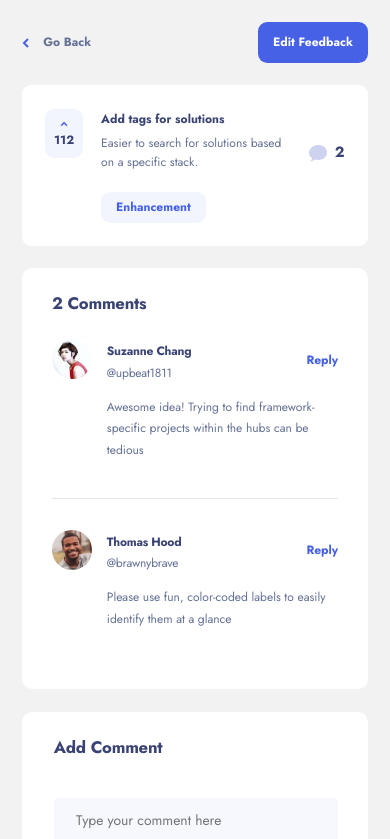
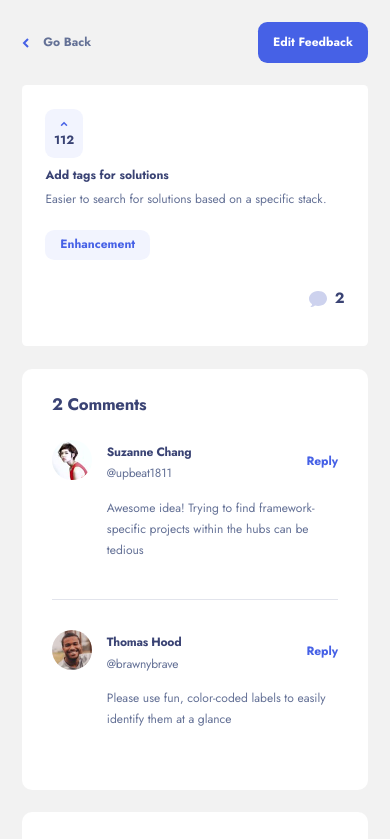
Before and after one commit to j-hutchison/nextjs-product-feedback, a Next.js app: page /feedback/1 in a window 390 px wide. Shown: the top 839 px of the page. Built offline with nearby package versions, Linux system fonts and the light colour scheme.

Commit message:
Mobile style fixes part 2

```diff
--- a/components/suggestion/SuggestionListItem.module.css
+++ b/components/suggestion/SuggestionListItem.module.css
@@ -19,6 +19,9 @@
 	gap: 0.8rem;
 	border-radius: 0.5rem;
 	padding-bottom: 4rem;
+}
+
+.suggestion-list-item--mobile {
 }
 
 .suggestion-list-item--tile .comments {
@@ -103,6 +106,20 @@
 		right: 100%;
 	}
 
+	.suggestion-list-item--mobile {
+	}
+
+	.suggestion-list-item--mobile {
+		position: relative;
+		flex-direction: column;
+		gap: 0.8rem;
+		border-radius: 0.5rem;
+		padding-bottom: 4rem;
+	}
+	.suggestion-list-item--mobile .comments {
+		align-self: flex-end;
+	}
+
 	.suggestion-title {
 		font-size: 1.3rem;
 	}
@@ -115,4 +132,8 @@
 		position: relative;
 		right: unset;
 	}
+
+	.comments {
+		margin-top: 2.2rem;
+	}
 }
--- a/components/suggestion/SuggestionListItem.tsx
+++ b/components/suggestion/SuggestionListItem.tsx
@@ -34,6 +34,7 @@ const SuggestionListItem: React.FC<SuggestionListItemProps> = (props) => {
 
 	const suggestionListItemClasses = [
 		classes["suggestion-list-item"],
+		classes["suggestion-list-item--mobile"],
 		tileStyles,
 	].join(" ");
 
--- a/components/ui/ButtonDropdown.module.css
+++ b/components/ui/ButtonDropdown.module.css
@@ -88,4 +88,8 @@
 		top: 35%;
 		transform: translateY(-50%);
 	}
+
+	.dropdown {
+		z-index: 99999;
+	}
 }
--- a/components/ui/VoteTag.module.css
+++ b/components/ui/VoteTag.module.css
@@ -1,4 +1,5 @@
 @value suggestion-list-item--tile from "../suggestion/SuggestionListItem.module.css";
+@value suggestion-list-item--mobile from "../suggestion/SuggestionListItem.module.css";
 
 .vote-tag {
 	height: 5.3rem;
@@ -75,4 +76,31 @@
 }
 
 @media only screen and (max-width: 580px) {
+	.suggestion-list-item--tile .vote-tag {
+		bottom: 2rem;
+		padding: 0.6rem 1.3rem;
+	}
+
+	.suggestion-list-item--mobile .vote-tag {
+		position: absolute;
+		bottom: 3.2rem;
+		/* transform: translateY(-10%); */
+
+		align-items: center;
+
+		min-width: 7rem;
+		height: auto;
+
+		flex-direction: row;
+	}
+
+	.suggestion-list-item--mobile .icon {
+		height: unset;
+	}
+
+	.suggestion-list-item--mobile .number {
+		text-align: center;
+		font-size: 1.3rem;
+		height: unset;
+	}
 }
```
